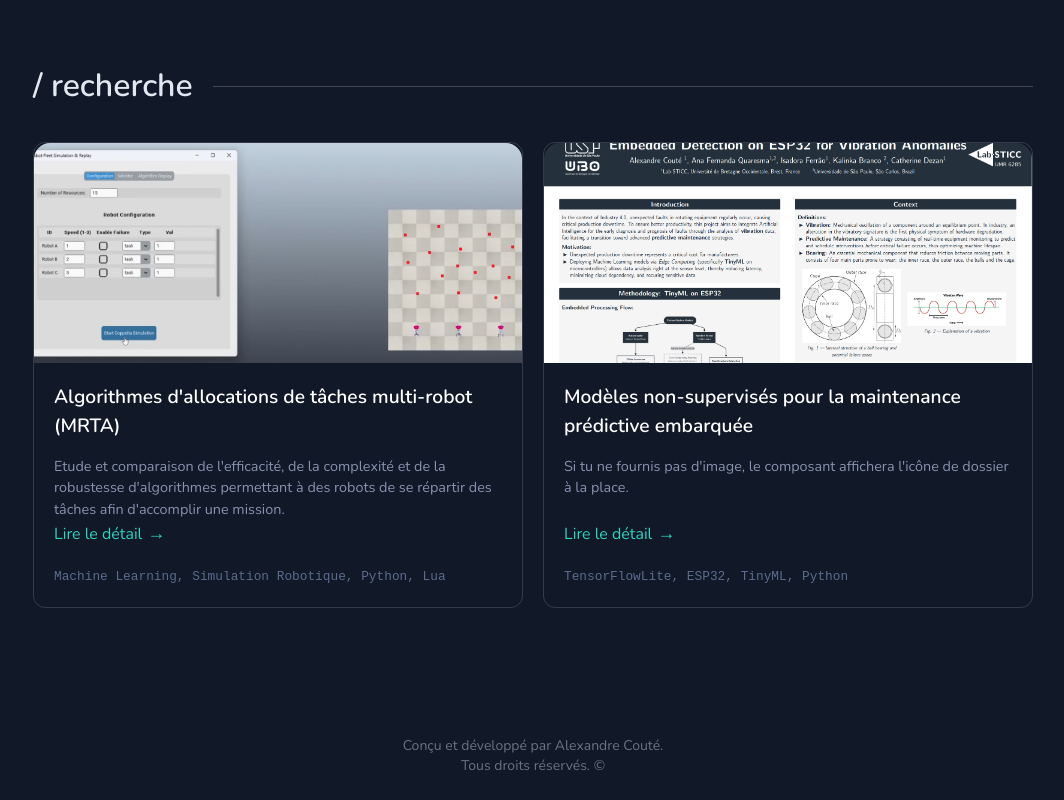
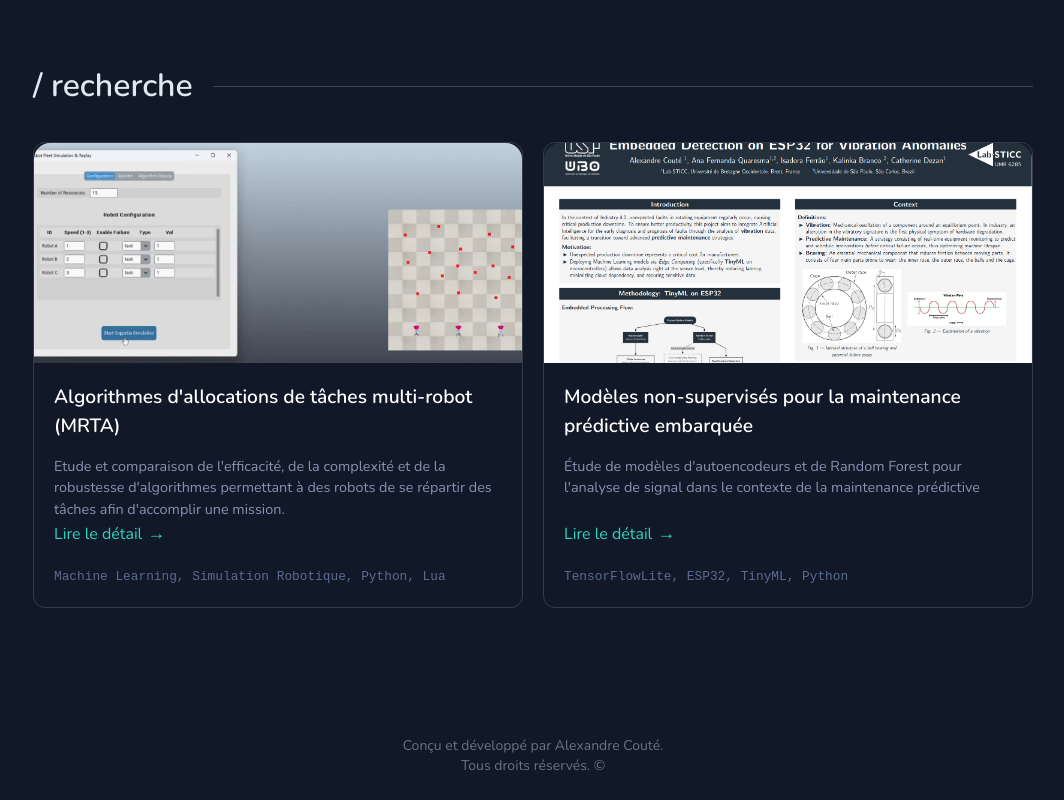
Before and after one commit to Alexandre1422/alexandrecoute.com, a React (Vite) app: page / in a window 1280 px wide. Shown: the part 2768-3568 px from the top of the page, without its empty margins (107-1171 px from the left). Built offline with nearby package versions, Linux system fonts and the light colour scheme; a web font is replaced by a local one.

Commit message:
Update Research.jsx

```diff
--- a/src/components/Research.jsx
+++ b/src/components/Research.jsx
@@ -43,7 +43,7 @@ export default function Research({ lang = "en" }) {
         },
         {
           title: "Modèles non-supervisés pour la maintenance prédictive embarquée",
-          desc: "Si tu ne fournis pas d'image, le composant affichera l'icône de dossier à la place.",
+          desc: "Étude de modèles d'autoencodeurs et de Random Forest pour l'analyse de signal dans le contexte de la maintenance prédictive",
           techStack: "TensorFlowLite, ESP32, TinyML, Python",
           link: "/research/embedded_predictive_maintenance",
           image: "embeddeddetection.png"
```
